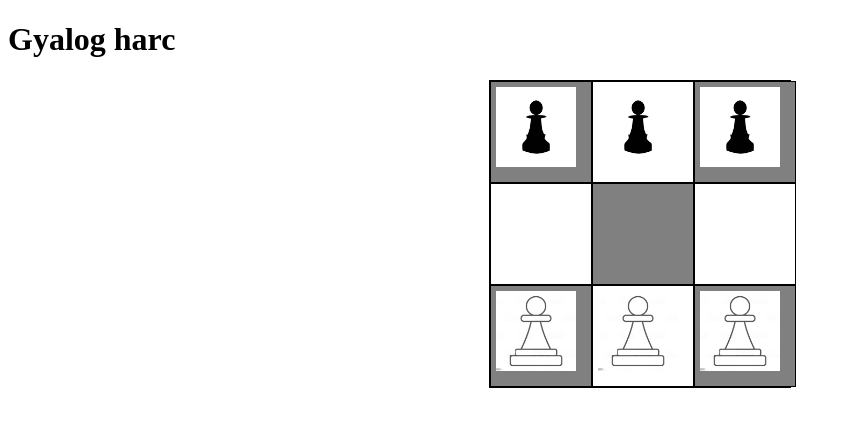
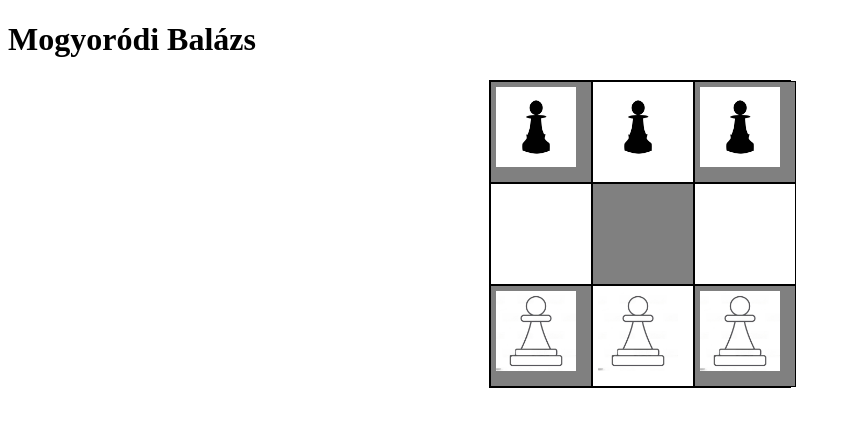
Before and after one commit to balazsmogyorodi/Dolgozat_monogram, a plain HTML site: page index.html in a window 1280 px wide. Shown: the whole page, without its empty margins (0-851 px from the left). Drawn offline with nearby package versions, Linux system fonts and the light colour scheme.

Commit message:
kiegeszitú

```diff
--- a/index.html
+++ b/index.html
@@ -4,7 +4,7 @@
     <meta charset="UTF-8">
     <meta http-equiv="X-UA-Compatible" content="IE=edge">
     <meta name="viewport" content="width=device-width, initial-scale=1.0">
-    <title>Document</title>
+    <title>Mogyoródi Balázs</title>
 
     <script src="https://ajax.googleapis.com/ajax/libs/jquery/3.5.1/jquery.min.js"></script>
     <script src="main.js" type="module"></script>
@@ -16,7 +16,8 @@
     <main>
         <header>
 
-            <h1>Gyalog harc</h1>
+            <h1>Mogyoródi Balázs</h1>
+
         </header>
         <article>
 
```
